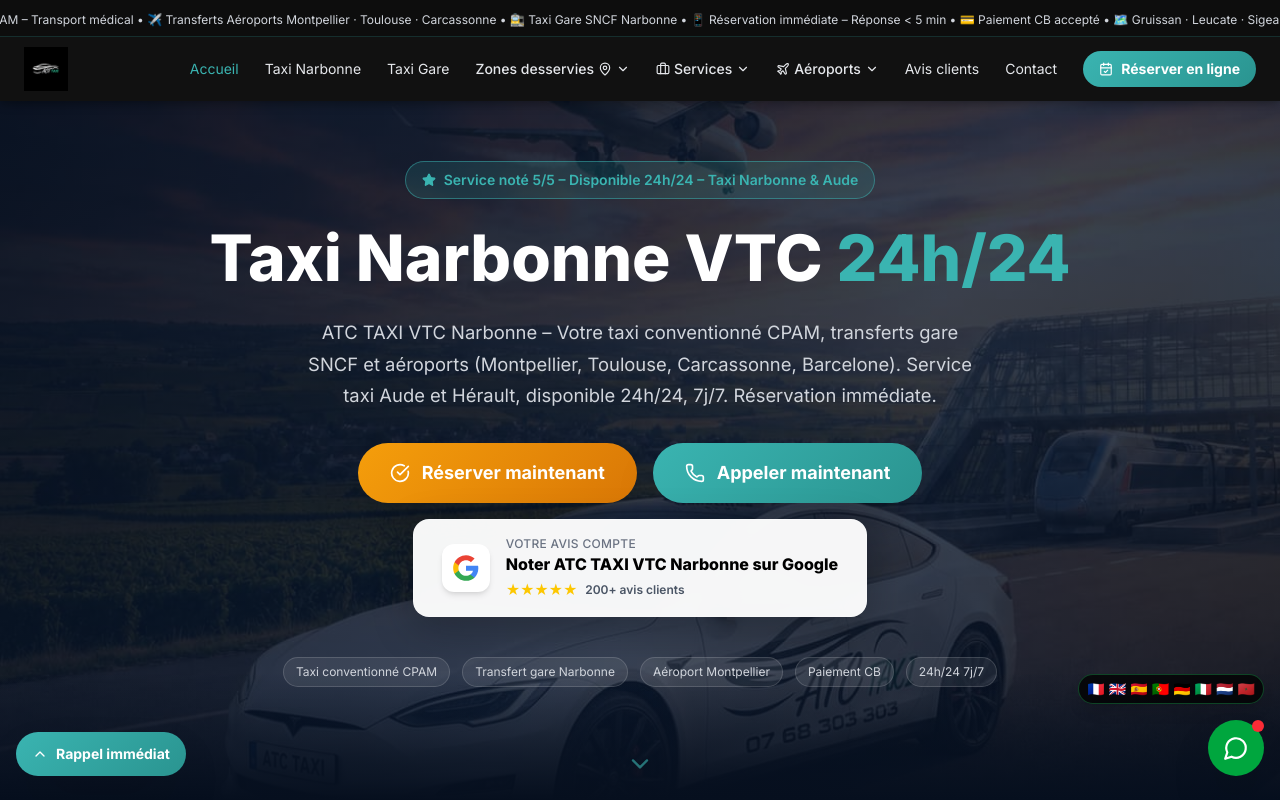
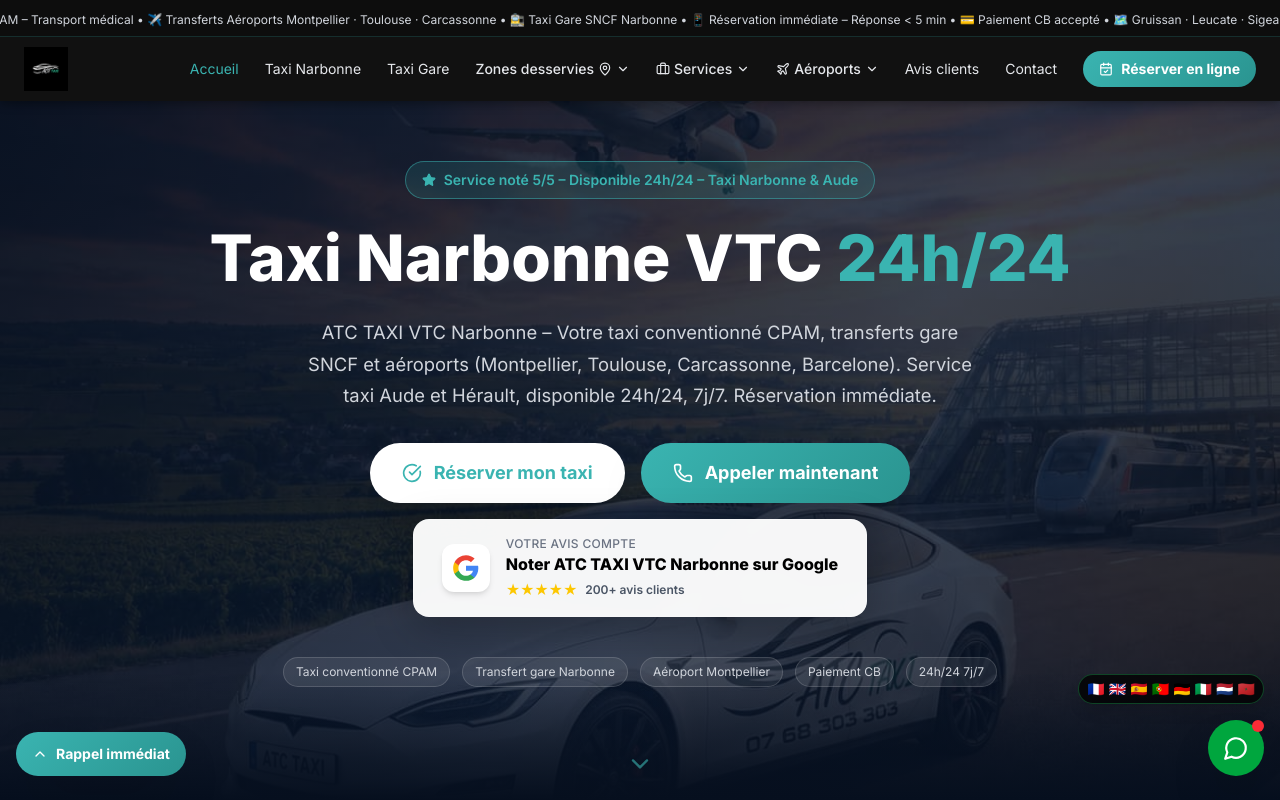
Before and after one commit to carluks78/Taxi-Narbonne-ATC-TAXI-VTC-VSL, a React (Vite) app: page / in a window 1280 px wide. Shown: the top 800 px of the page. Built offline with nearby package versions, Linux system fonts and the light colour scheme.

Commit message:
Update link styling and text in Home component

```diff
--- a/src/app/pages/Home.tsx
+++ b/src/app/pages/Home.tsx
@@ -210,13 +210,14 @@
 
   <Link
   to="/reserver-taxi-narbonne"
-    className="flex items-center gap-3 px-8 py-4 rounded-full font-bold text-white text-lg shadow-2xl transition-all hover:scale-105"
+  className="flex items-center gap-3 px-8 py-4 rounded-full font-bold text-lg shadow-2xl transition-all hover:scale-105"
   style={{
-      background: 'linear-gradient(135deg, #F59E0B, #D97706)',
+    background: '#FFFFFF',
+    color: TEAL,
   }}
 >
   <CheckCircle size={20} />
-    Réserver maintenant
+  Réserver mon taxi
 </Link>
 
   <a
```
Lines whose indentation alone changed are shown as unchanged.
